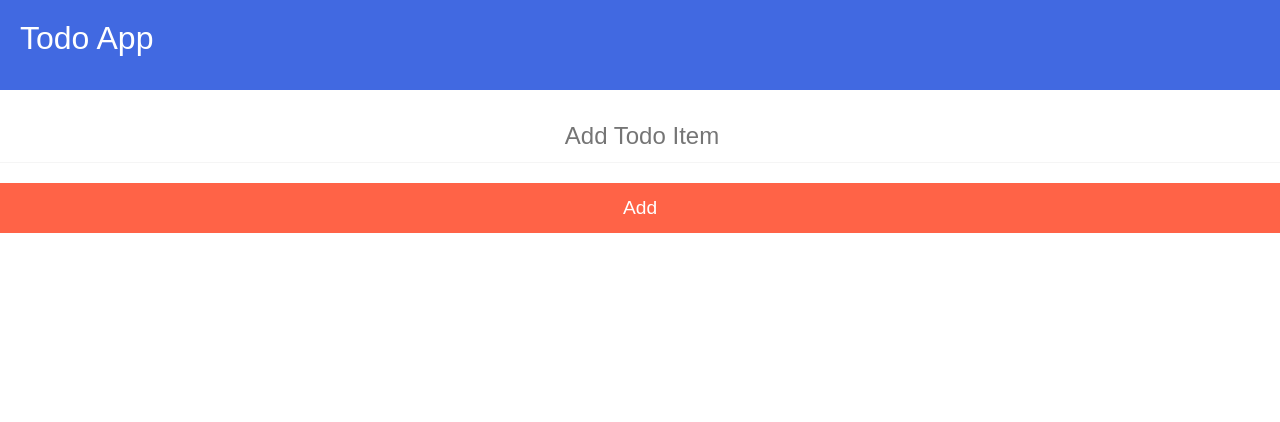
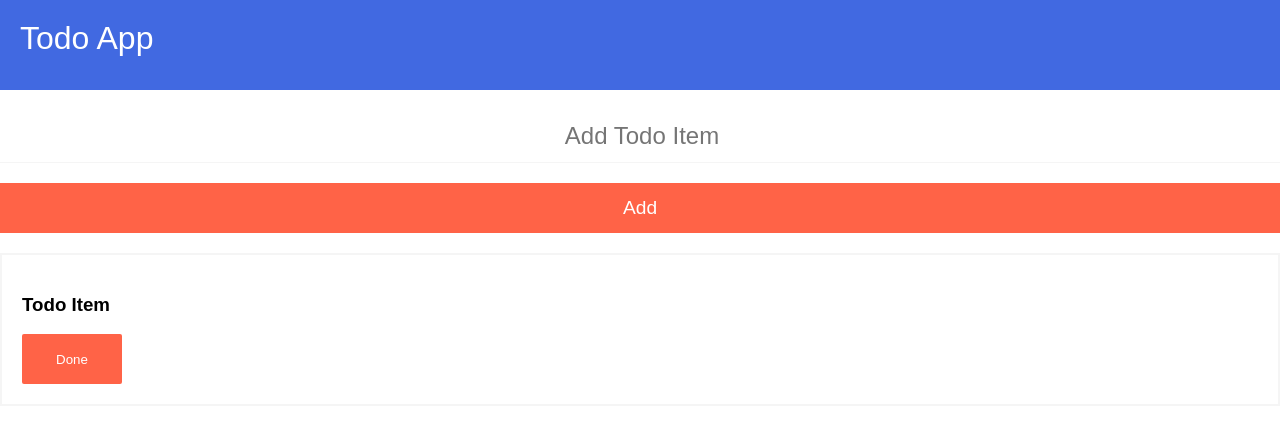
Before and after one commit to JimChristian21/todo-app-react, a React (Create React App) app: page / in a window 1280 px wide. Both pictures are taken after typing "Sample" into the empty fields and a click on the button "Add". Shown: the top 422 px of the page. Built offline with nearby package versions, Linux system fonts and the light colour scheme.

Commit message:
Added todo list component

```diff
--- a/src/App.js
+++ b/src/App.js
@@ -1,17 +1,23 @@
 import {useState} from "react";
 import Header from "./components/Header";
 import Form from "./components/Form";
+import Todo from "./components/Todo";
 
 function App() {
 
   const [todo, setTodo] = useState('');
   const [todoList, setTodoList] = useState([]);
-  console.log(todoList);
+  const todos = todoList.map((task, index) => {
+    return (
+      <Todo key={index}/>
+    );
+  });
 
   return (
     <div className="App">
       <Header/>
       <Form todo={todo} setTodo={setTodo} todoList={todoList} setTodoList={setTodoList}/>
+      {todos}
     </div>
   );
 }
--- /dev/null
+++ b/src/components/Todo.js
@@ -0,0 +1,14 @@
+import styles from "../styles/style.module.css";
+
+const Todo = () => {
+    return (
+        <div>
+            <div className={styles.todoitem}>
+                <h3 className={styles.todoname}>Todo Item</h3>
+                <button className={styles.deletebutton}>Done</button>
+            </div>
+        </div>
+    );
+}
+
+export default Todo;
--- a/src/styles/style.module.css
+++ b/src/styles/style.module.css
@@ -35,3 +35,23 @@
     color: white;
     margin-top: 20px;
 }
+
+.todoitem {
+    margin: auto;
+    border: 2px solid whitesmoke;
+    padding: 20px;
+    margin-top: 20px
+}
+
+.todoname {
+
+}
+
+.deletebutton {
+    border: none;
+    height: 50px;
+    background-color: tomato;
+    width: 100px;
+    border-radius: 2px;
+    color: white;
+}
```
